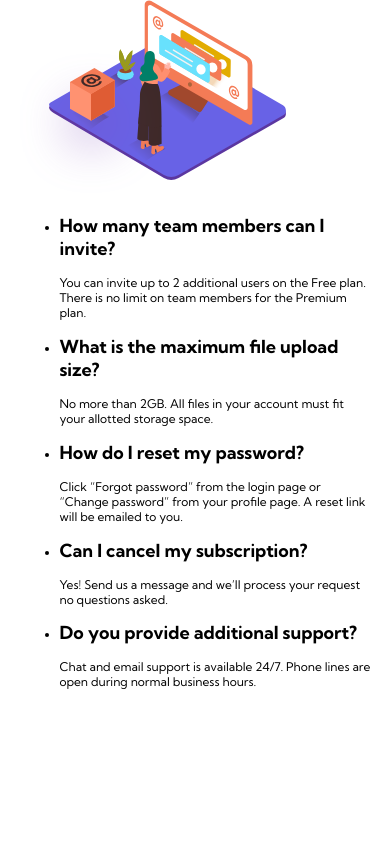
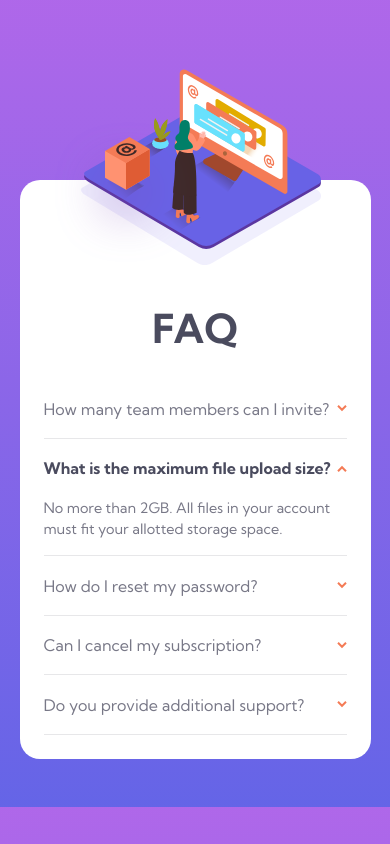
Before and after one commit to hariscs/accordion, a plain HTML site: page index.html in a window 390 px wide. Drawn offline with Linux system fonts and the light colour scheme.

Commit message:
mobile layout completed

```diff
--- a/app.js
+++ b/app.js
@@ -0,0 +1,20 @@
+const items = document.querySelectorAll('li');
+const questions = document.querySelectorAll('.question');
+
+// function
+function toggle() {
+	const thisItem = this.parentNode;
+
+	items.forEach((item) => {
+		if (thisItem == item) {
+			thisItem.classList.toggle('open');
+			return;
+		}
+		item.classList.remove('open');
+	});
+}
+
+// event listener
+questions.forEach((question) => {
+	question.addEventListener('click', toggle);
+});
--- a/css/style.css
+++ b/css/style.css
@@ -12,16 +12,104 @@
 	--Dark-grayish-blue: hsl(240, 6%, 50%);
 
 	--Light-grayish-blue: hsl(240, 5%, 91%);
+	--White: #fff;
 }
 
 body {
+	background: linear-gradient(var(--Soft-violet), var(--Soft-blue));
+	color: var(--Dark-grayish-blue);
 	font-family: 'Kumbh Sans', sans-serif;
 	margin: 0;
 	font-size: 12px;
 }
 
+ul,
+li {
+	list-style: none;
+	padding: 0;
+	margin: 0;
+}
+
 .container {
 	width: 90%;
 	max-width: 375px;
-	margin: 0 auto;
+	margin: 15em auto 4em;
+	background: var(--White);
+	padding: 2em;
+	border-radius: 20px;
 }
+
+.card {
+	display: flex;
+	align-items: center;
+	justify-content: center;
+	flex-direction: column;
+}
+
+.card-img {
+	background: url(../images/bg-pattern-mobile.svg) no-repeat;
+	background-position: bottom right;
+	margin-top: -135px;
+	margin-left: -15px;
+}
+
+.faq {
+	padding-top: 1em;
+}
+
+.faq-header {
+	color: var(--Very-dark-grayish-blue);
+	font-size: 2.5rem;
+	text-align: center;
+}
+
+.question {
+	display: flex;
+	align-items: center;
+	justify-content: space-between;
+	border-bottom: 1px solid var(--Light-grayish-blue);
+	padding: 0.5em 0;
+	cursor: pointer;
+}
+
+.question .arrow-icon {
+	transition: 1s cubic-bezier(0.175, 0.885, 0.32, 1.275) all;
+}
+
+.question-title {
+	font-weight: 400;
+	font-size: 1rem;
+}
+
+.faq li.open .question .arrow-icon {
+	transform: rotate(180deg);
+}
+
+.answer {
+	max-height: 0;
+	overflow: hidden;
+	transition: 1s cubic-bezier(0.175, 0.885, 0.32, 1.275) all;
+}
+
+.answer-text {
+	font-size: 0.9rem;
+	line-height: 1.5;
+}
+
+.faq li.open .question-title {
+	font-weight: 700;
+}
+
+.faq li.open .question {
+	border-bottom: 0;
+	color: var(--Very-dark-grayish-blue);
+}
+
+.faq li.open .answer {
+	border-bottom: 1px solid var(--Light-grayish-blue);
+	max-height: 200px;
+}
+
+.faq li.open .answer-text {
+	margin-top: 0;
+}
--- a/index.html
+++ b/index.html
@@ -31,21 +31,26 @@
 	<body>
 		<div class="container">
 			<div class="card">
-				<div class="image">
-					<img
-						src="./images/illustration-woman-online-mobile.svg"
-						alt="illustration-woman"
-						class="card-img"
-					/>
-				</div>
+				<img
+					src="./images/illustration-woman-online-mobile.svg"
+					alt="illustration-woman"
+					class="card-img"
+				/>
+
 				<div class="faq">
-					<ul class="fag-list">
+					<h1 class="faq-header">FAQ</h1>
+					<ul class="faq-list">
 						<!-- question 1 -->
 						<li class="list-item">
 							<div class="question">
 								<h2 class="question-title">
 									How many team members can I invite?
 								</h2>
+								<img
+									src="./images/icon-arrow-down.svg"
+									alt="icon"
+									class="arrow-icon"
+								/>
 							</div>
 
 							<div class="answer">
@@ -57,11 +62,16 @@
 						</li>
 
 						<!-- question 2 -->
-						<li class="list-item">
+						<li class="open list-item">
 							<div class="question">
 								<h2 class="question-title">
 									What is the maximum file upload size?
 								</h2>
+								<img
+									src="./images/icon-arrow-down.svg"
+									alt="icon"
+									class="arrow-icon"
+								/>
 							</div>
 
 							<div class="answer">
@@ -76,6 +86,11 @@
 						<li class="list-item">
 							<div class="question">
 								<h2 class="question-title">How do I reset my password?</h2>
+								<img
+									src="./images/icon-arrow-down.svg"
+									alt="icon"
+									class="arrow-icon"
+								/>
 							</div>
 
 							<div class="answer">
@@ -91,6 +106,11 @@
 						<li class="list-item">
 							<div class="question">
 								<h2 class="question-title">Can I cancel my subscription?</h2>
+								<img
+									src="./images/icon-arrow-down.svg"
+									alt="icon"
+									class="arrow-icon"
+								/>
 							</div>
 
 							<div class="answer">
@@ -107,6 +127,11 @@
 								<h2 class="question-title">
 									Do you provide additional support?
 								</h2>
+								<img
+									src="./images/icon-arrow-down.svg"
+									alt="icon"
+									class="arrow-icon"
+								/>
 							</div>
 
 							<div class="answer">
@@ -120,6 +145,8 @@
 				</div>
 			</div>
 		</div>
+
+		<script src="app.js"></script>
 		<!--
   <div class="attribution">
     Challenge by <a href="https://www.frontendmentor.io?ref=challenge" target="_blank">Frontend Mentor</a>.
```
